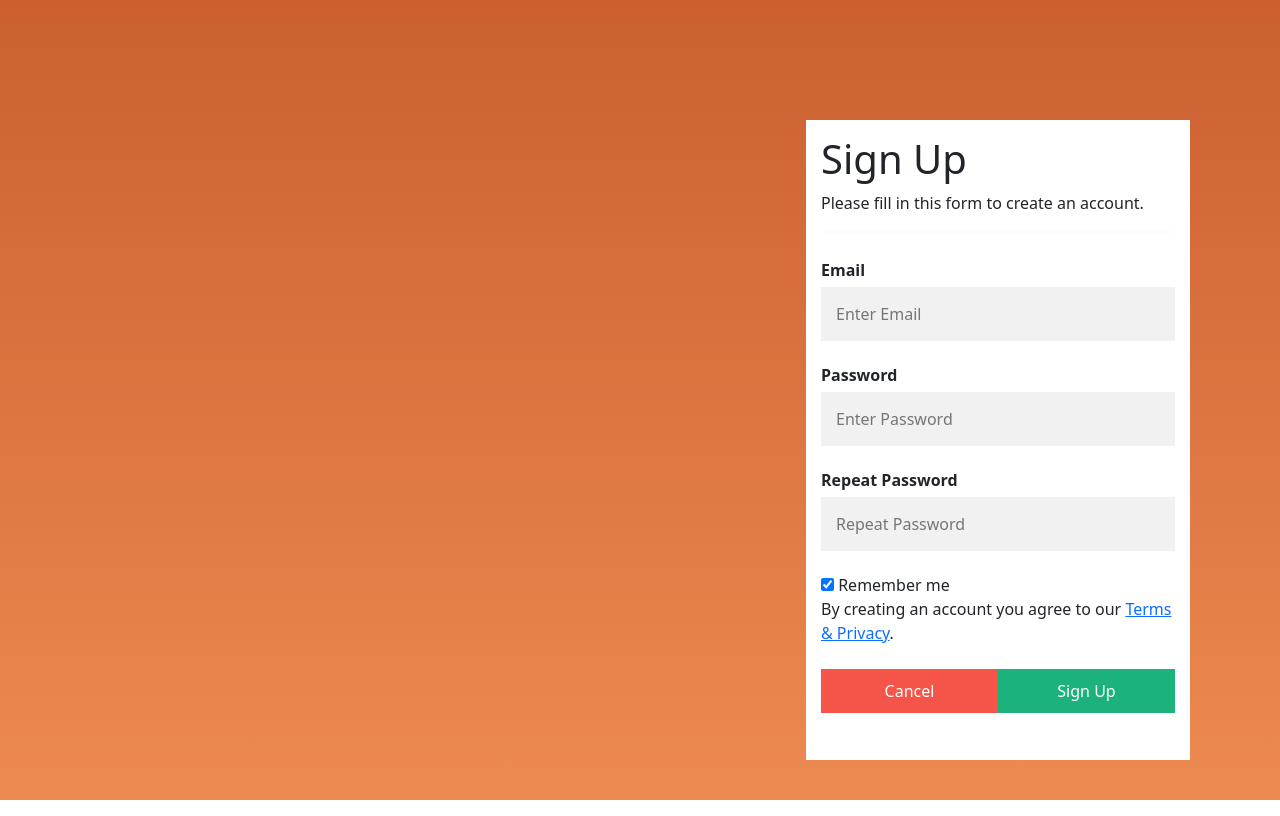
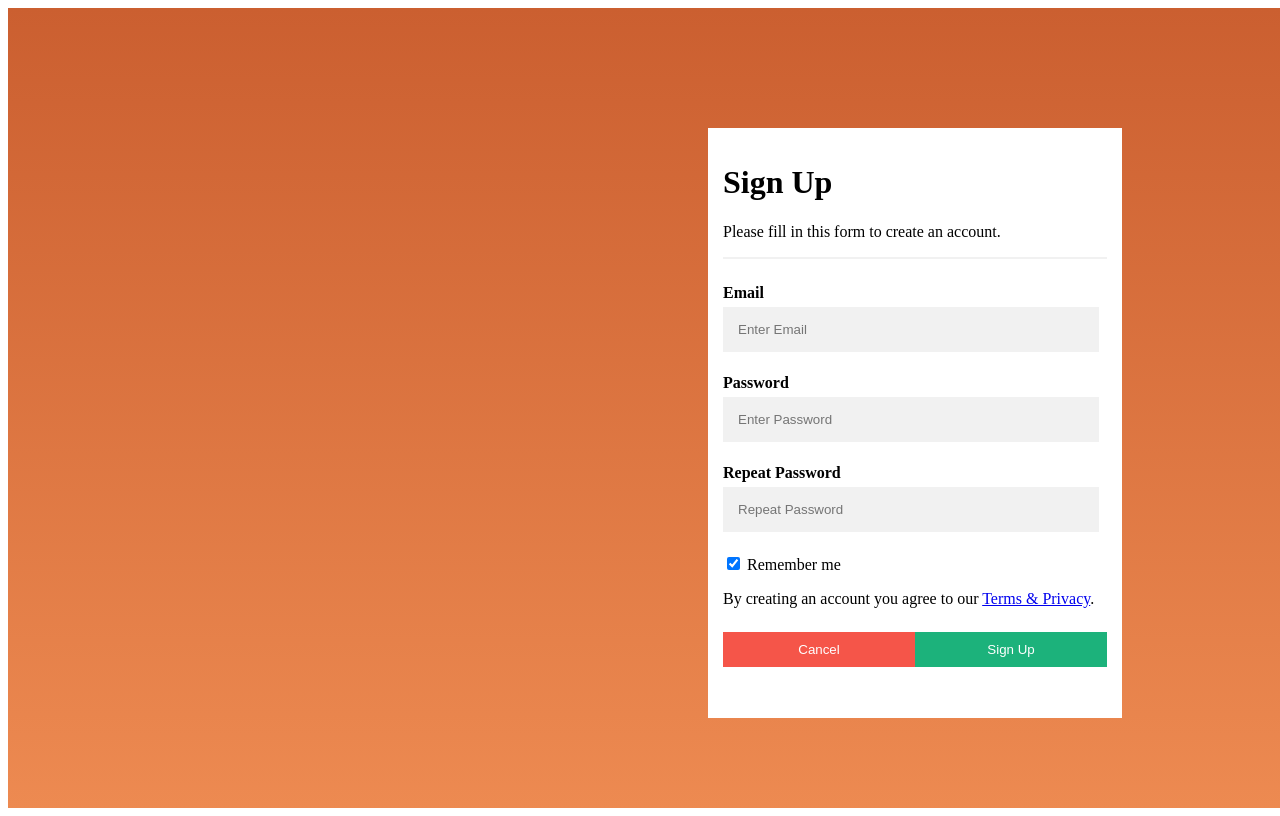
Before and after one commit to tuna7588/landing-page-form-react, a React (Vite) app: page / in a window 1280 px wide. Built offline with nearby package versions, Linux system fonts and the light colour scheme.

Commit message:
First commit

```diff
--- a/src/App.jsx
+++ b/src/App.jsx
@@ -2,7 +2,7 @@ import { useState } from 'react'
 import reactLogo from './assets/react.svg'
 import viteLogo from '/vite.svg'
 import './App.css'
-import 'bootstrap/dist/css/bootstrap.css';
+
 
 import { Form } from './assets/componentes/form/Form.jsx';
 
--- a/src/assets/componentes/form/Form.css
+++ b/src/assets/componentes/form/Form.css
@@ -1,13 +1,13 @@
 .container{
-    background-color:white;
+    background-color: white;
     width: 30%;
-height: 80%;
-padding: 15px;
-margin-right: 90px;
-margin-top: 120px;}
+    height: 70%;
+    padding: 15px;
+    margin-top: 120px;
+    margin-left: 700px;}
 
 input[type=text], input[type=password] {
-        width: 100%;
+        width: 90%;
         padding: 15px;
         margin: 5px 0 22px 0;
         display: inline-block;
```
